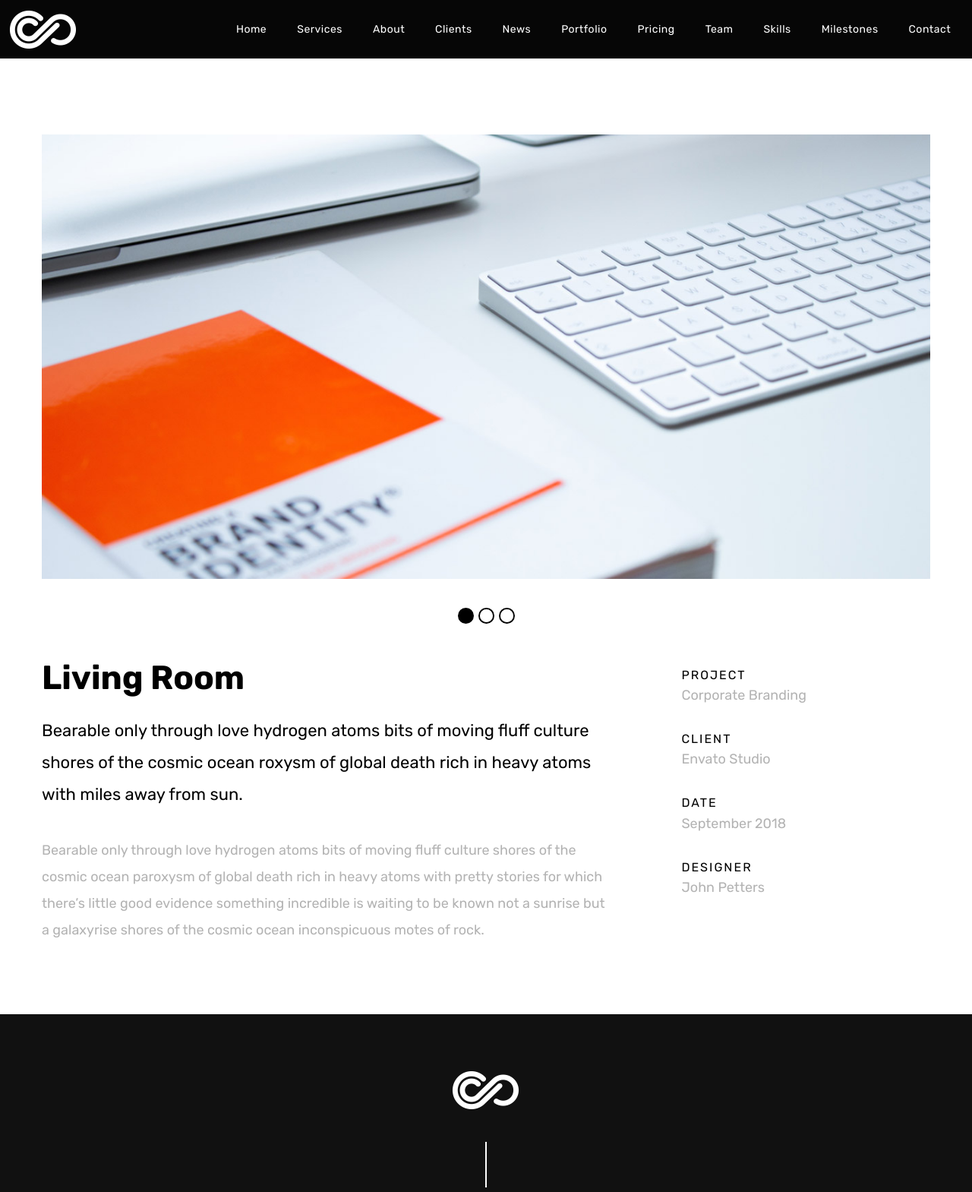
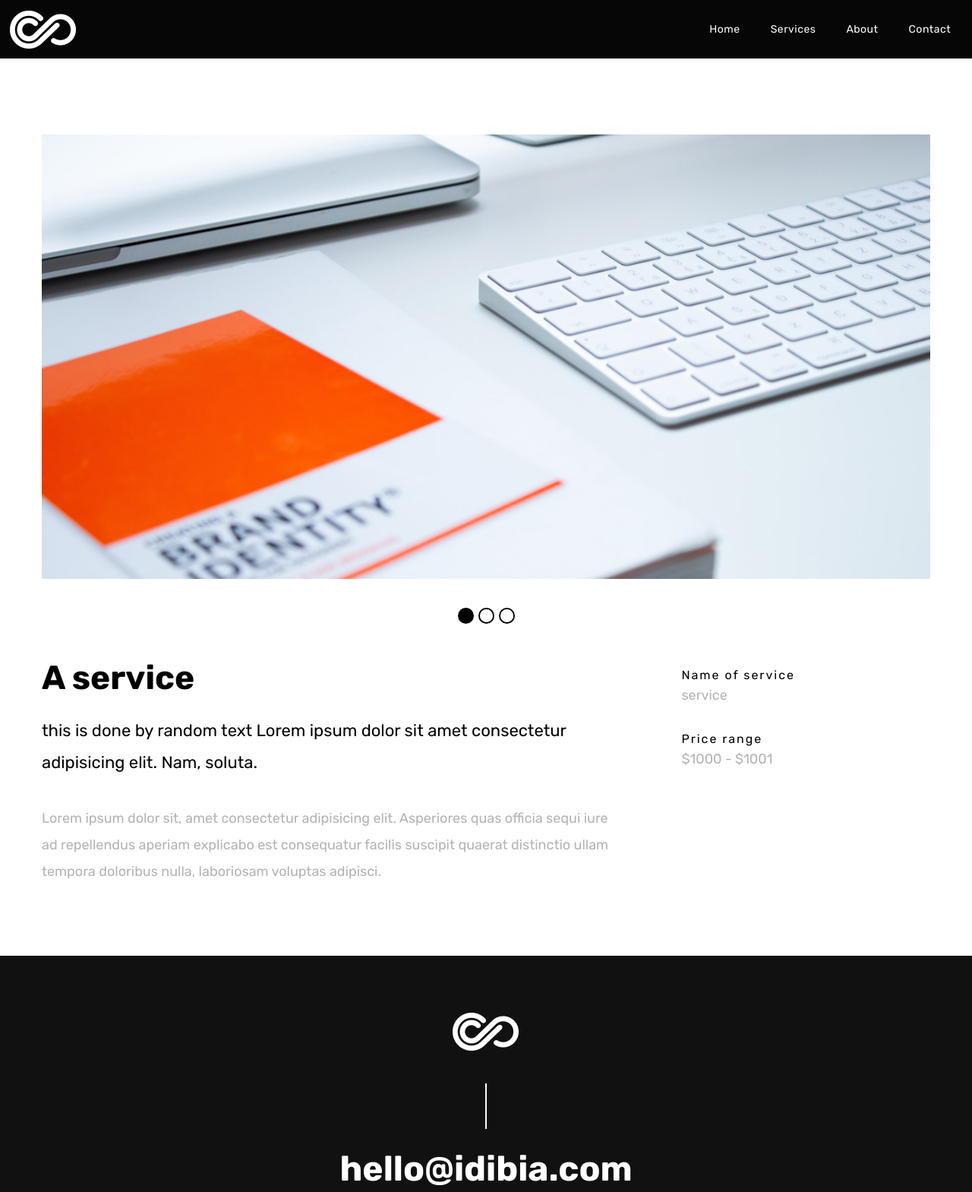
Before and after one commit to idibiatech/plastic-one, a plain HTML site: page service.html in a window 1280 px wide. Shown: the top 1569 px of the page at 76% size. Drawn offline with Linux system fonts and the light colour scheme.

Commit message:
worked on about need to change images

```diff
--- a/index.html
+++ b/index.html
@@ -11,7 +11,7 @@
 			content="width=device-width, initial-scale=1, maximum-scale=1"
 		/>
 
-		<link rel="shortcut icon" href="images/favicon.ico" />
+		<!-- <link rel="shortcut icon" href="images/favicon.ico" /> -->
 		<link
 			href="https://fonts.googleapis.com/css?family=Rubik:400,700,700i"
 			rel="stylesheet"
--- a/service.html
+++ b/service.html
@@ -1,11 +1,11 @@
 <!DOCTYPE html>
 <html lang="en-US">
 	<head>
-		<title>Seppo - Demo 1 - Portfolio 1</title>
+		<title>one - Demo 1 - Portfolio 1</title>
 		<meta http-equiv="Content-Type" content="text/html; charset=UTF-8" />
-		<meta name="description" content="Template by CocoBasic" />
+		<meta name="description" content="Template by idibia" />
 		<meta name="keywords" content="HTML, CSS, JavaScript, PHP" />
-		<meta name="author" content="CocoBasic" />
+		<meta name="author" content="idibia" />
 		<meta
 			name="viewport"
 			content="width=device-width, initial-scale=1, maximum-scale=1"
@@ -39,14 +39,14 @@
 	<body>
 		<div class="site-wrapper">
 			<div class="doc-loader">
-				<img src="images/preloader.gif" alt="Seppo" />
+				<img src="images/preloader.gif" alt="one" />
 			</div>
 
 			<header class="header-holder">
 				<div class="menu-wrapper center-relative relative">
 					<div class="header-logo">
 						<a href="index.html">
-							<img src="images/logo.png" alt="Seppo" />
+							<img src="images/logo.png" alt="one" />
 						</a>
 					</div>
 
@@ -70,27 +70,7 @@
 								<li>
 									<a href="index.html#about">About</a>
 								</li>
-								<li>
-									<a href="index.html#clients">Clients</a>
-								</li>
-								<li>
-									<a href="index.html#news">News</a>
-								</li>
-								<li>
-									<a href="index.html#portfolio">Portfolio</a>
-								</li>
-								<li>
-									<a href="index.html#pricing">Pricing</a>
-								</li>
-								<li>
-									<a href="index.html#team">Team</a>
-								</li>
-								<li>
-									<a href="index.html#skills">Skills</a>
-								</li>
-								<li>
-									<a href="index.html#millstones">Milestones</a>
-								</li>
+
 								<li>
 									<a href="index.html#contact">Contact</a>
 								</li>
@@ -127,40 +107,37 @@
 						</div>
 
 						<div class="two_third">
-							<h1>Living Room</h1>
+							<h1>A service</h1>
 							<div class="info-text">
-								Bearable only through love hydrogen atoms bits of moving fluff
-								culture shores of the cosmic ocean roxysm of global death rich
-								in heavy atoms with miles away from sun.
+								this is done by random text Lorem ipsum dolor sit amet
+								consectetur adipisicing elit. Nam, soluta.
 							</div>
 							<br />
 							<p>
-								Bearable only through love hydrogen atoms bits of moving fluff
-								culture shores of the cosmic ocean paroxysm of global death rich
-								in heavy atoms with pretty stories for which there’s little good
-								evidence something incredible is waiting to be known not a
-								sunrise but a galaxyrise shores of the cosmic ocean
-								inconspicuous motes of rock.
+								Lorem ipsum dolor sit, amet consectetur adipisicing elit.
+								Asperiores quas officia sequi iure ad repellendus aperiam
+								explicabo est consequatur facilis suscipit quaerat distinctio
+								ullam tempora doloribus nulla, laboriosam voluptas adipisci.
 							</p>
 						</div>
 						<div class="one_third last">
 							<br />
 							<div class="info-code">
-								<p class="info-code-title">PROJECT</p>
-								<p class="info-code-content">Corporate Branding</p>
+								<p class="info-code-title">Name of service</p>
+								<p class="info-code-content">service</p>
 							</div>
 							<div class="info-code">
-								<p class="info-code-title">CLIENT</p>
-								<p class="info-code-content">Envato Studio</p>
+								<p class="info-code-title">Price range</p>
+								<p class="info-code-content">$1000 - $1001</p>
 							</div>
-							<div class="info-code">
+							<!-- <div class="info-code">
 								<p class="info-code-title">DATE</p>
 								<p class="info-code-content">September 2018</p>
 							</div>
 							<div class="info-code">
-								<p class="info-code-title">DESIGNER</p>
-								<p class="info-code-content">John Petters</p>
-							</div>
+								<p class="info-code-title">section</p>
+								<p class="info-code-content">serction</p>
+							</div> -->
 						</div>
 						<div class="clear"></div>
 					</div>
@@ -171,11 +148,11 @@
 			<footer class="footer">
 				<div class="footer-content center-relative">
 					<div class="footer-logo">
-						<img src="images/footer_logo.png" alt="Seppo" />
+						<img src="images/footer_logo.png" alt="one" />
 					</div>
 					<div class="footer-logo-divider"></div>
 					<div class="footer-mail">
-						<a href="mailto:hello@site.com">hello@cocobasic.com</a>
+						<a href="mailto:hello@site.com">hello@idibia.com</a>
 					</div>
 					<div class="footer-social-divider"></div>
 					<div class="social-holder">
```
